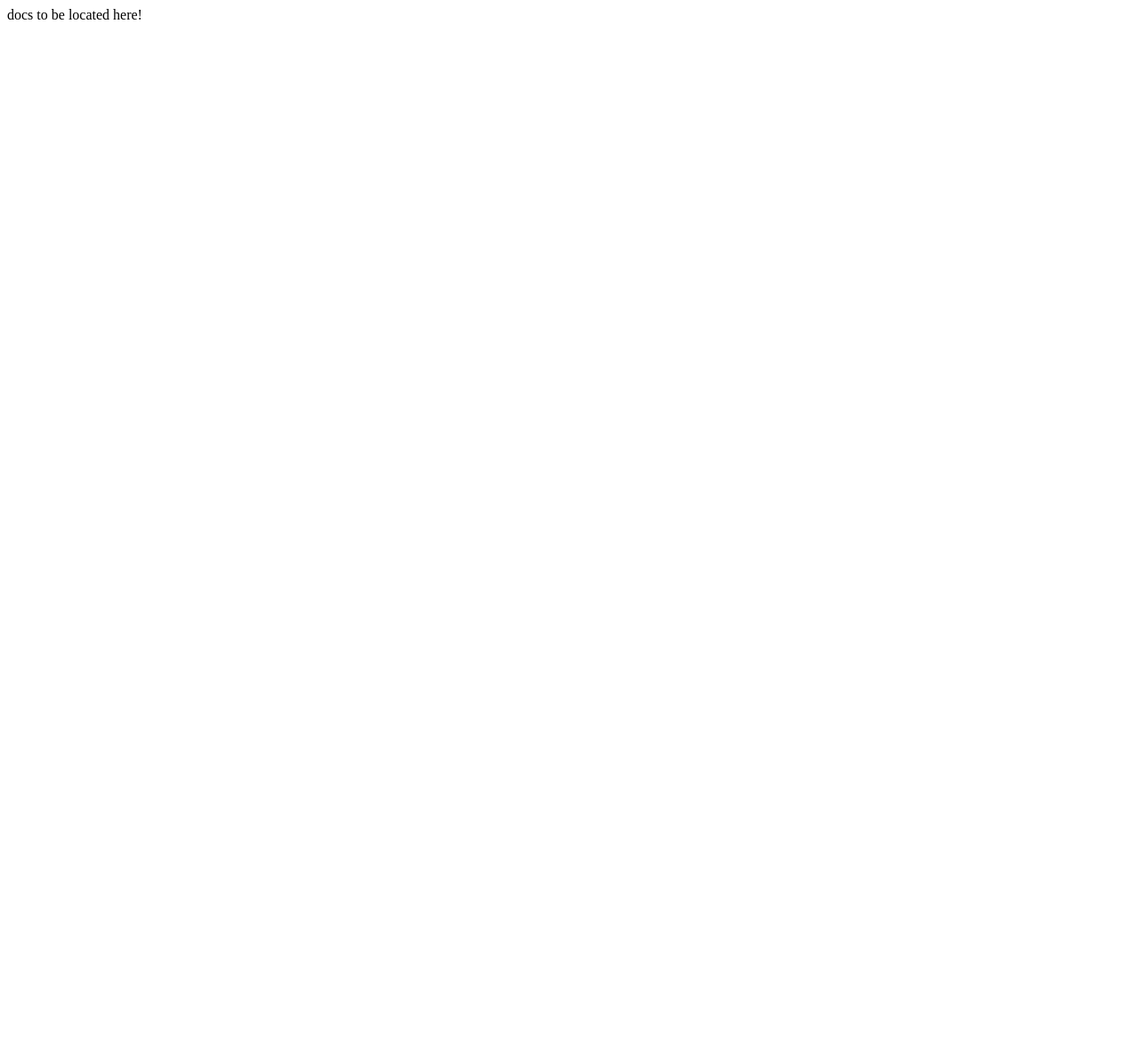
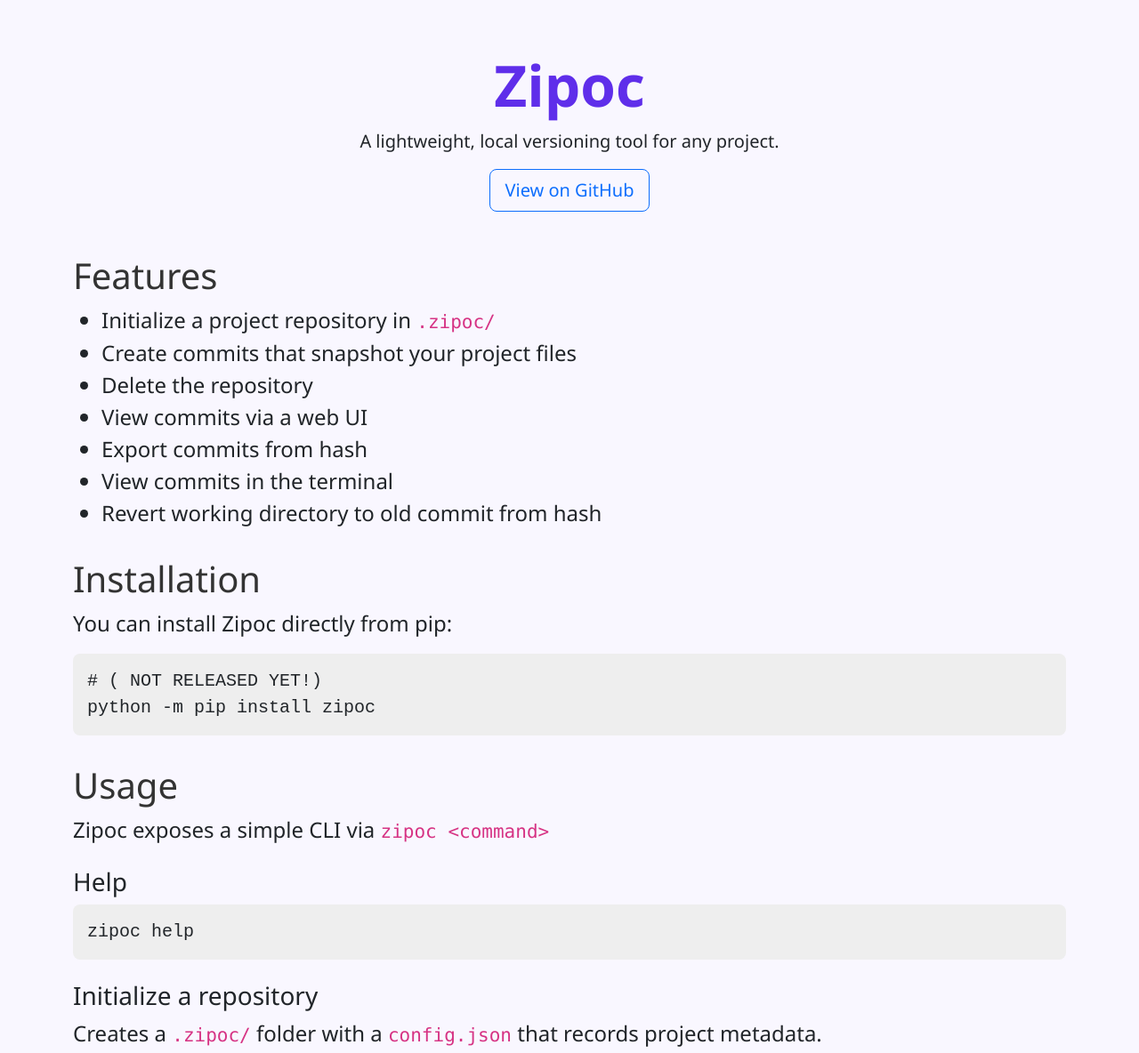
Before and after one commit to jimmydin7/zipoc, a plain HTML site: page docs/index.html in a window 1280 px wide. Shown: the top 1184 px of the page at 89% size. Before the commit the page ends 800 px from the top, so only its background shows below. Drawn offline with nearby package versions, Linux system fonts and the light colour scheme.

Commit message:
a very basic version of docs

```diff
--- a/docs/index.html
+++ b/docs/index.html
@@ -1 +1,109 @@
-docs to be located here!
+<!DOCTYPE html>
+<html lang="en">
+<head>
+  <meta charset="UTF-8" />
+  <meta name="viewport" content="width=device-width, initial-scale=1.0" />
+  <title>Zipoc Docs</title>
+  <link href="https://cdn.jsdelivr.net/npm/bootstrap@5.3.2/dist/css/bootstrap.min.css" rel="stylesheet" />
+  <style>
+    body {
+      background-color: #f9f7ff;
+      font-family: 'Segoe UI', sans-serif;
+    }
+    .zipoc-logo {
+      font-size: 4rem;
+      font-weight: bold;
+      color: #5f2eea;
+    }
+    .section-title {
+      font-size: 2.5rem;
+      margin-top: 2rem;
+      color: #333;
+    }
+    .code-block {
+      background-color: #eee;
+      padding: 1rem;
+      border-radius: 8px;
+      font-family: monospace;
+    }
+    .footer {
+      margin-top: 4rem;
+      padding: 2rem;
+      background-color: #5f2eea;
+      color: white;
+      text-align: center;
+    }
+    a {
+      color: #5f2eea;
+      text-decoration: none;
+    }
+    a:hover {
+      text-decoration: underline;
+    }
+  </style>
+</head>
+<body class="container py-5">
+
+  <div class="text-center mb-5">
+    <div class="zipoc-logo">Zipoc</div>
+    <p class="lead">A lightweight, local versioning tool for any project.</p>
+    <a href="https://github.com/jimmydin7/zipoc" target="_blank" class="btn btn-outline-primary btn-lg">View on GitHub</a>
+  </div>
+
+  <h2 class="section-title">Features</h2>
+  <ul class="fs-4">
+    <li>Initialize a project repository in <code>.zipoc/</code></li>
+    <li>Create commits that snapshot your project files</li>
+    <li>Delete the repository</li>
+    <li>View commits via a web UI</li>
+    <li>Export commits from hash</li>
+    <li>View commits in the terminal</li>
+    <li>Revert working directory to old commit from hash</li>
+  </ul>
+
+  <h2 class="section-title"> Installation</h2>
+  <p class="fs-4">You can install Zipoc directly from pip:</p>
+  <div class="code-block fs-5">
+    # ( NOT RELEASED YET!)<br />
+    python -m pip install zipoc
+  </div>
+
+  <h2 class="section-title">Usage</h2>
+  <p class="fs-4">Zipoc exposes a simple CLI via <code>zipoc &lt;command&gt;</code></p>
+
+  <h3 class="mt-4 fs-3">Help</h3>
+  <div class="code-block fs-5">zipoc help</div>
+
+  <h3 class="mt-4 fs-3">Initialize a repository</h3>
+  <p class="fs-4">Creates a <code>.zipoc/</code> folder with a <code>config.json</code> that records project metadata.</p>
+  <div class="code-block fs-5">zipoc init</div>
+  <p class="fs-4">You’ll be asked for:</p>
+  <ul class="fs-4">
+    <li>Project name</li>
+    <li>Project description (optional)</li>
+  </ul>
+
+  <h3 class="mt-4 fs-3">Make a commit</h3>
+  <p class="fs-4">Creates a new commit under <code>.zipoc/commits/&lt;hash&gt;/</code> containing:</p>
+  <ul class="fs-4">
+    <li><code>metadata.json</code> with commit hash, message, timestamp, and author</li>
+    <li><code>files/</code> directory with a snapshot copy of your project files</li>
+  </ul>
+  <div class="code-block fs-5">zipoc commit</div>
+
+  <h3 class="mt-4 fs-3">View commits</h3>
+  <p class="fs-4">Start the viewer. View commits and other data about your repository in either a localhosted web UI or your terminal:</p>
+  <div class="code-block fs-5">
+    # Web UI<br />
+    zipoc view --web<br /><br />
+    # Terminal UI (In the near future...)<br />
+    zipoc view --terminal
+  </div>
+
+  <h3 class="mt-4 fs-3">Delete repository</h3>
+  <p class="fs-4">Removes the <code>.zipoc/</code> folder and all tracked data. This is irreversible.</p>
+  <div class="code-block fs-5">zipoc delete</div>
+
+
+</body>
+</html>
```
